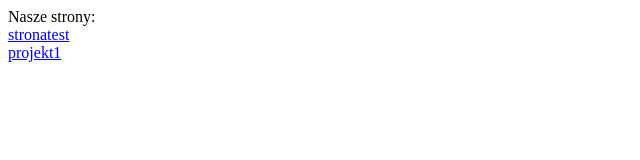
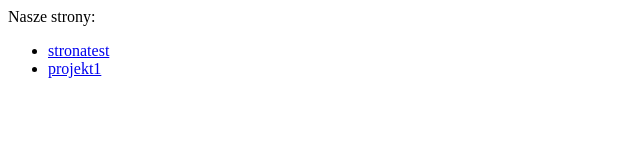
Before and after one commit to Diablosek12/Grzegorz, a plain HTML site: page index.html in a window 1280 px wide. Shown: the whole page, without its empty margins (0-640 px from the left). Drawn offline with Linux system fonts and the light colour scheme.

Commit message:
Added list

```diff
--- a/index.html
+++ b/index.html
@@ -1,3 +1,5 @@
 Nasze strony:<br/>
-<a href="stronatest.html">stronatest</a><br/>
-<a href="projekt1.html">projekt1</a><br/>
+<ul>
+<li><a href="stronatest.html">stronatest</a></li>
+<li><a href="projekt1.html">projekt1</a></li>
+</ul>
```
